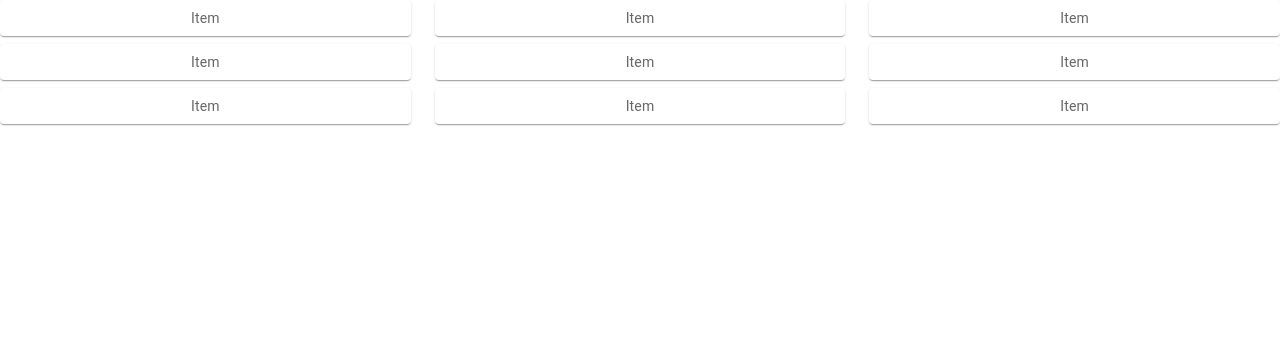
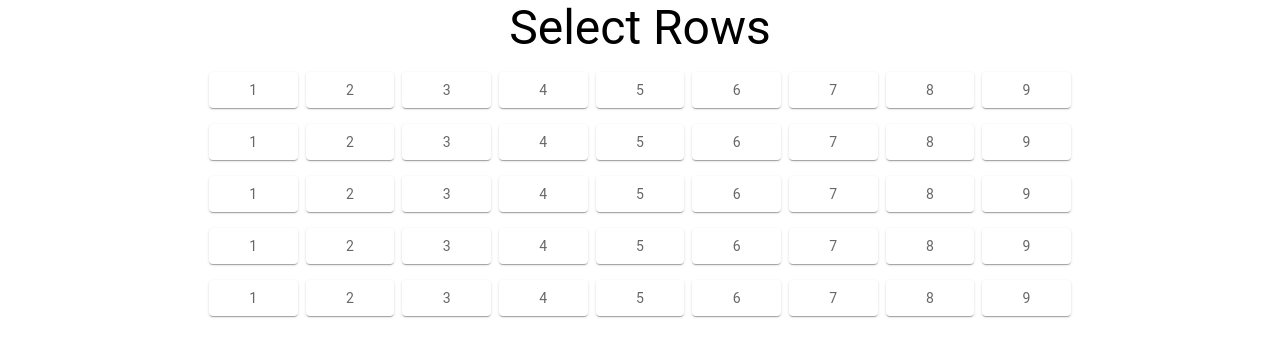
Before and after one commit to Sofia-Machado/training_exercise_1, a React (Create React App) app: page / in a window 1280 px wide. Shown: the top 356 px of the page. Built offline with nearby package versions, Linux system fonts and the light colour scheme.

Commit message:
center grid

```diff
--- a/src/ExerciseGrid.js
+++ b/src/ExerciseGrid.js
@@ -3,6 +3,7 @@ import { styled } from '@mui/material/styles';
 import Box from '@mui/material/Box';
 import Paper from '@mui/material/Paper';
 import Grid from '@mui/material/Grid';
+import { Container, Typography } from '@mui/material';
 
 const Item = styled(Paper)(({ theme }) => ({
   backgroundColor: theme.palette.mode === 'dark' ? '#1A2027' : '#fff',
@@ -14,34 +15,61 @@ const Item = styled(Paper)(({ theme }) => ({
 
 function FormRow() {
   return (
-    <React.Fragment>
-      <Grid item xs={4}>
-        <Item>Item</Item>
+    <>
+      <Grid item lg={1}>
+        <Item>1</Item>
       </Grid>
-      <Grid item xs={4}>
-        <Item>Item</Item>
+      <Grid item lg={1}>
+        <Item>2</Item>
       </Grid>
-      <Grid item xs={4}>
-        <Item>Item</Item>
+      <Grid item lg={1}>
+        <Item>3</Item>
       </Grid>
-    </React.Fragment>
+      <Grid item lg={1}>
+        <Item>4</Item>
+      </Grid>
+      <Grid item lg={1}>
+        <Item>5</Item>
+      </Grid>
+      <Grid item lg={1}>
+        <Item>6</Item>
+      </Grid>
+      <Grid item lg={1}>
+        <Item>7</Item>
+      </Grid>
+      <Grid item lg={1}>
+        <Item>8</Item>
+      </Grid>
+      <Grid item lg={1}>
+        <Item>9</Item>
+      </Grid>
+    </>
   );
 }
 
 export default function ExerciseGrid() {
   return (
-    <Box sx={{ flexGrow: 1 }}>
-      <Grid container spacing={1}>
-        <Grid container item spacing={3}>
+    <Container maxWidth="lg">
+      <Typography align='center' variant='h3' component='h1'>Select Rows</Typography>
+      <Box sx={{ flexGrow: 1 }} mt={2} wrap>
+        <Grid container justifyContent="center" spacing={2}>
+          <Grid container sx={{ display:'flex', justifyContent:"center", alignItems:"center" }} item spacing={1}>
             <FormRow />
           </Grid>
-        <Grid container item spacing={3}>
+          <Grid container sx={{ display:'flex', justifyContent:"center", alignItems:"center" }} item spacing={1}>
             <FormRow />
           </Grid>
-        <Grid container item spacing={3}>
+          <Grid container sx={{ display:'flex', justifyContent:"center", alignItems:"center" }} item spacing={1}>
+            <FormRow />
+          </Grid>
+          <Grid container sx={{ display:'flex', justifyContent:"center", alignItems:"center" }} item spacing={1}>
+            <FormRow />
+          </Grid>
+          <Grid container sx={{ display:'flex', justifyContent:"center", alignItems:"center" }} item spacing={1}>
             <FormRow />
           </Grid>
         </Grid>
       </Box>
+    </Container>
   );
 }
```
Lines whose indentation alone changed are shown as unchanged.
